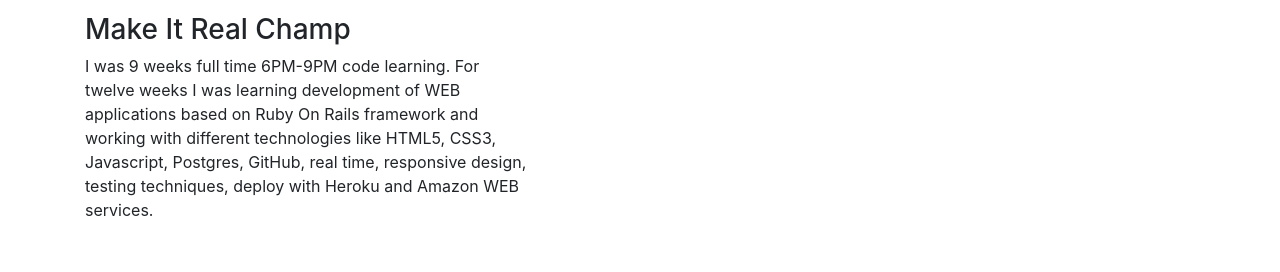
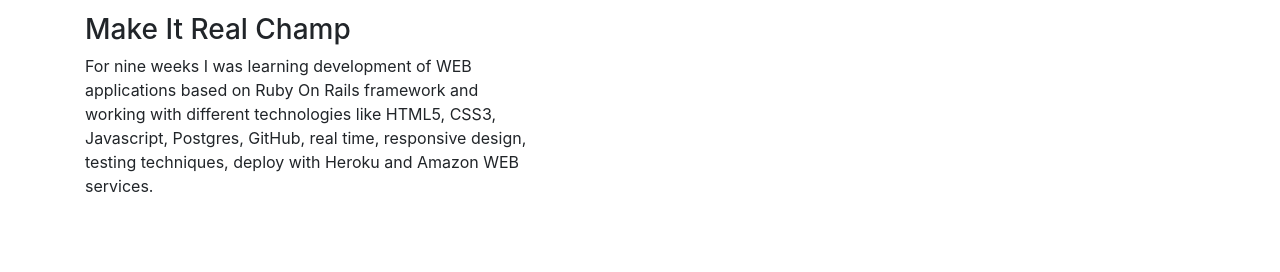
Before and after one commit to edgardoburgos94/Portafolio, a plain HTML site: page index.html in a window 1280 px wide. Shown: the part 2396-2668 px from the top of the page. Drawn offline with nearby package versions, Linux system fonts and the light colour scheme.

Commit message:
Fix redaction

```diff
--- a/index.html
+++ b/index.html
@@ -75,7 +75,7 @@
         </div>
         <div class="experience">
           <h3>Make It Real Champ</h3>
-          <p>I was 9 weeks full time 6PM-9PM code learning. For twelve weeks I was learning development of WEB applications based on Ruby On Rails framework and working with different technologies like HTML5, CSS3, Javascript, Postgres, GitHub, real time, responsive design, testing techniques, deploy with Heroku and Amazon WEB services.</p>
+          <p>For nine weeks I was learning development of WEB applications based on Ruby On Rails framework and working with different technologies like HTML5, CSS3, Javascript, Postgres, GitHub, real time, responsive design, testing techniques, deploy with Heroku and Amazon WEB services.</p>
         </div>
       </section>
       <section id="portafolio">
```
